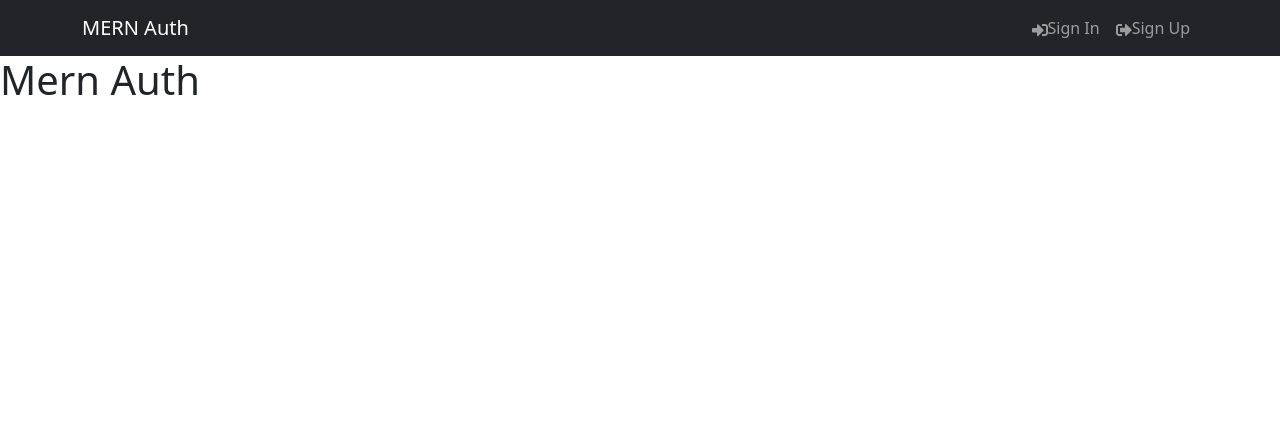
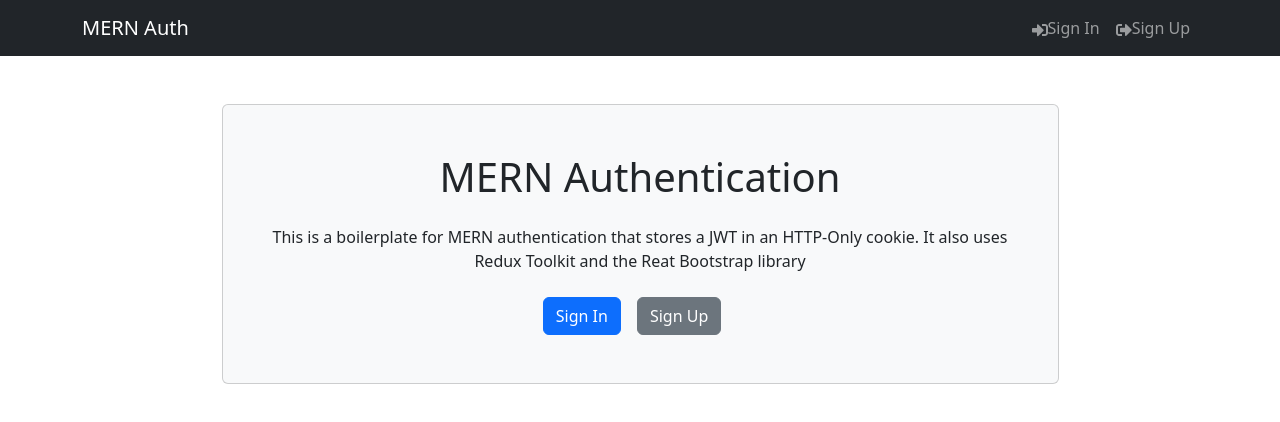
Before and after one commit to Michael-Njoroge/mern-auth, a React (Vite) app in the folder frontend/: page / in a window 1280 px wide. Shown: the top 422 px of the page. Built offline with nearby package versions, Linux system fonts and the light colour scheme; the HTML template or start-up script is replaced by a standard one.

Commit message:
create home screen and hero section

```diff
--- a/frontend/package.json
+++ b/frontend/package.json
@@ -14,7 +14,9 @@
     "react": "^18.2.0",
     "react-bootstrap": "^2.9.1",
     "react-dom": "^18.2.0",
-    "react-icons": "^4.11.0"
+    "react-icons": "^4.11.0",
+    "react-router-bootstrap": "^0.26.2",
+    "react-router-dom": "^6.17.0"
   },
   "devDependencies": {
     "@types/react": "^18.2.15",
--- a/frontend/src/App.jsx
+++ b/frontend/src/App.jsx
@@ -1,11 +1,12 @@
 import Header from "./components/Header"
+import HomeScreen from "./screens/HomeScreen";
 
 const App = () =>  {
   return (
     <>
     <Header/>
-    <h1>Mern Auth</h1>
-    </>
+    <HomeScreen/>
+     </>
   );
 };
 
--- /dev/null
+++ b/frontend/src/components/Hero.jsx
@@ -0,0 +1,23 @@
+import { Container, Card, Button} from 'react-bootstrap';
+
+const Hero = () => {
+    return (
+        <div className="py-5">
+            <Container className="d-flex justify-content-center">
+                <Card className="p-5 d-flex flex-column align-items-center hero-card bg-light w-75">
+                    <h1 className="text-center mb-4">MERN Authentication</h1>
+                    <p className="text-center mb-4">
+                    This is a boilerplate for MERN authentication that stores a JWT in an HTTP-Only cookie. It also uses Redux Toolkit and the Reat Bootstrap library
+                    </p>
+                    <div className="d-flex">
+                        <Button variant='primary' href='/login' className='me-3'>Sign In</Button>
+                        <Button variant='secondary' href='/register' className='me-3'>Sign Up</Button>
+                    </div>
+                </Card>
+            </Container>
+        </div>
+    )
+}
+
+
+export default Hero;
--- /dev/null
+++ b/frontend/src/screens/HomeScreen.jsx
@@ -0,0 +1,6 @@
+import Hero from "../components/Hero"
+const HomeScreen = () => {
+  return <Hero/>
+}
+
+export default HomeScreen
```
Also changed, not shown: 1 other file (tests, documents, lock files or other folders).
